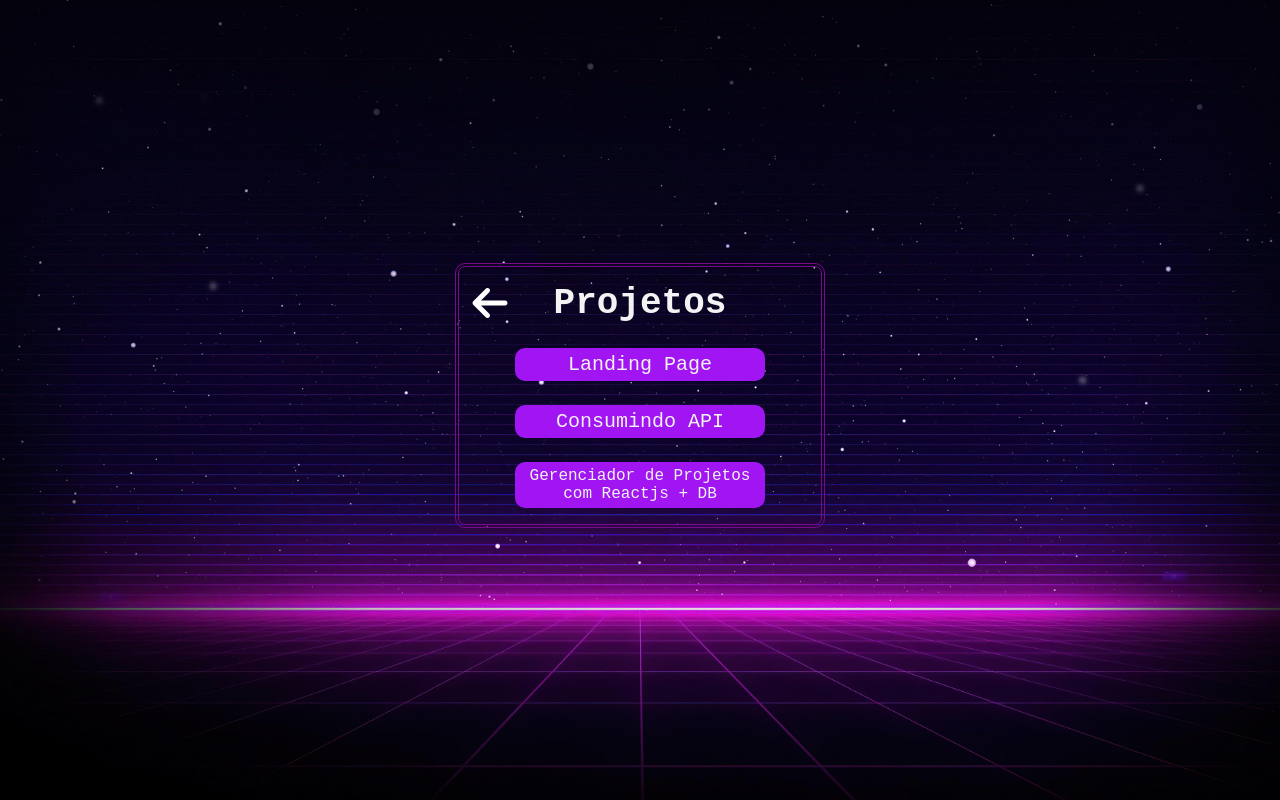
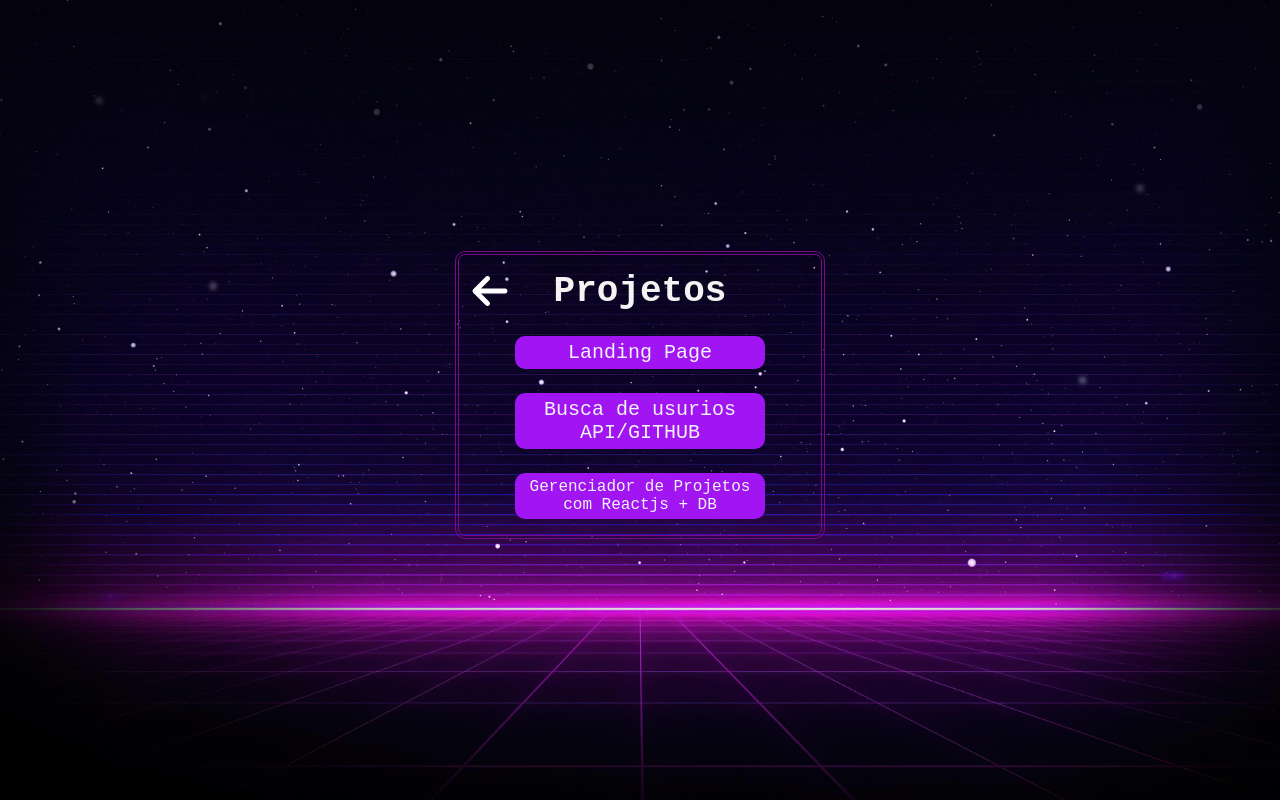
Before and after one commit to YannDarkz/Portf-lio, a plain HTML site: page src/pages/repositorios.html in a window 1280 px wide. Drawn offline with Linux system fonts and the light colour scheme.

```diff
--- a/src/pages/repositorios.html
+++ b/src/pages/repositorios.html
@@ -24,8 +24,7 @@
             <a href="https://yanndarkz.github.io/Clean-Landing-Page/" target="_blank" class="projeto1">Landing Page</a>
         </li>
         <li>
-            <a href="https://yanndarkz.github.io/Busca-de-usuarioGitHub/" target="_blank" class="projeto2">Consumindo
-                API</a>
+            <a href="https://yanndarkz.github.io/Busca-de-usuarioGitHub/" target="_blank" class="projeto2">Busca de usurios API/GITHUB</a>
         </li>
         <li>
             <a href="https://github.com/YannDarkz/cost" target="_blank" class="projeto3">Gerenciador de Projetos<br>com Reactjs + DB</a>
```
Also changed, not shown: index.html (+2 -2 lines).
